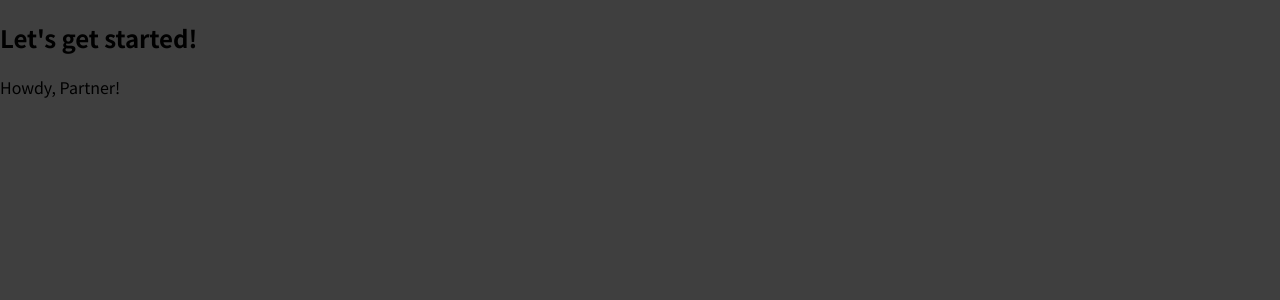
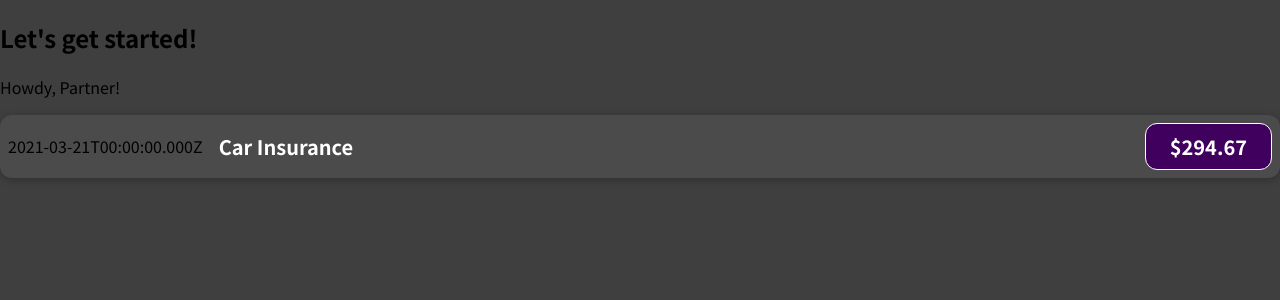
Before and after one commit to nrcoover/expense-tracker-with-react, a JavaScript app: page / in a window 1280 px wide. Shown: the top 300 px of the page. Built offline with nearby package versions, Linux system fonts and the light colour scheme.

Commit message:
creates new expense item component
dummy data is used as consts in place of future dynamic data.

```diff
--- a/src/App.js
+++ b/src/App.js
@@ -1,9 +1,14 @@
+import ExpenseItem from "./components/ExpenseItem";
+
 function App() {
   return (
-    <div>
-      <h2>Let's get started!</h2>
-      <p>Howdy, Partner!</p>
-    </div>
+    <>
+      <div>
+        <h2>Let's get started!</h2>
+        <p>Howdy, Partner!</p>
+      </div>
+      <ExpenseItem></ExpenseItem>
+    </>
   );
 }
 
--- /dev/null
+++ b/src/components/ExpenseItem.css
@@ -0,0 +1,56 @@
+.expense-item {
+  display: flex;
+  justify-content: space-between;
+  align-items: center;
+  box-shadow: 0 2px 8px rgba(0, 0, 0, 0.25);
+  padding: 0.5rem;
+  margin: 1rem 0;
+  border-radius: 12px;
+  background-color: #4b4b4b;
+}
+
+.expense-item__description {
+  display: flex;
+  flex-direction: column;
+  gap: 1rem;
+  align-items: flex-end;
+  flex-flow: column-reverse;
+  justify-content: flex-start;
+  flex: 1;
+}
+
+.expense-item h2 {
+  color: #3a3a3a;
+  font-size: 1rem;
+  flex: 1;
+  margin: 0 1rem;
+  color: white;
+}
+
+.expense-item__price {
+  font-size: 1rem;
+  font-weight: bold;
+  color: white;
+  background-color: #40005d;
+  border: 1px solid white;
+  padding: 0.5rem;
+  border-radius: 12px;
+}
+
+@media (min-width: 580px) {
+  .expense-item__description {
+    flex-direction: row;
+    align-items: center;
+    justify-content: flex-start;
+    flex: 1;
+  }
+
+  .expense-item__description h2 {
+    font-size: 1.25rem;
+  }
+
+  .expense-item__price {
+    font-size: 1.25rem;
+    padding: 0.5rem 1.5rem;
+  }
+}
--- /dev/null
+++ b/src/components/ExpenseItem.js
@@ -0,0 +1,19 @@
+import "./ExpenseItem.css";
+
+function ExpenseItem() {
+  const expenseDate =  new Date(2021, 2, 21);
+  const expenseTitle = 'Car Insurance';
+  const expenseAmount = 294.67;
+
+  return (
+    <div className="expense-item">
+      <div>{expenseDate.toISOString()}</div>
+      <div className="expense-item__description">
+        <h2>{expenseTitle}</h2>
+        <div className="expense-item__price">${expenseAmount}</div>
+      </div>
+    </div>
+  );
+}
+
+export default ExpenseItem;
```
